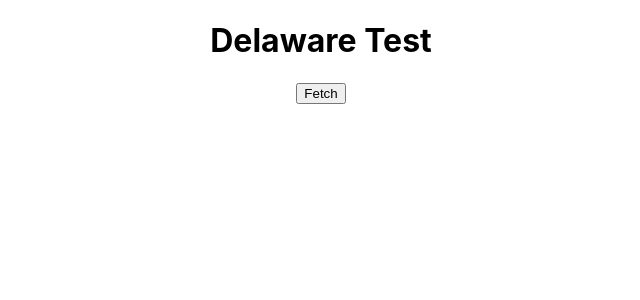
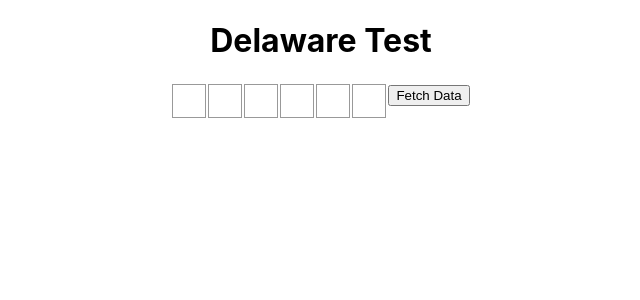
Before and after one commit to AlineLanckneus/delaware-test, a React (Create React App) app: page / in a window 1280 px wide. Shown: the top 300 px of the page, without its empty margins (319-959 px from the left). Built offline with nearby package versions, Linux system fonts and the light colour scheme.

Commit message:
fetching and displaying one single array

```diff
--- a/src/components/Button.js
+++ /dev/null
@@ -1,33 +0,0 @@
-import React from 'react';
-
-class Button extends React.Component {
-  constructor(props) {
-    super(props);
-    this.state = {
-      data: []
-    };
-  }
-
-  fetchDataHandle = () => {
-    fetch(
-      'https://cors-anywhere.herokuapp.com/https://factory-application-dev.azurewebsites.net/home/testendpoint'
-    )
-      .then(response => response.json())
-      .then(result => this.setState({ data: result }))
-      .then(console.log(this.state.data));
-  };
-
-  render() {
-    return (
-      <div>
-        <button onClick={this.fetchDataHandle}>Fetch</button>
-        <tr>
-          {this.state.data.map(item => (
-            <td>{item}</td>
-          ))}
-        </tr>
-      </div>
-    );
-  }
-}
-export default Button;
--- /dev/null
+++ b/src/components/EmptyTable.js
@@ -0,0 +1,16 @@
+import React from 'react';
+
+const EmptyTable = () => {
+  return (
+    <React.Fragment>
+      <td> </td>
+      <td> </td>
+      <td> </td>
+      <td> </td>
+      <td> </td>
+      <td> </td>
+    </React.Fragment>
+  );
+};
+
+export default EmptyTable;
--- /dev/null
+++ b/src/components/FetchData.js
@@ -0,0 +1,47 @@
+import React from 'react';
+import InsertDataInTable from './InsertDataInTable';
+import EmptyTable from './EmptyTable';
+class FetchData extends React.Component {
+  constructor(props) {
+    super(props);
+    this.state = {
+      data: [],
+      displayEmptyTable: true,
+      counter: []
+    };
+  }
+  componentDidMount() {
+    this.setState({ displayEmptyTable: true });
+  }
+  fetchDataHandle = () => {
+    let count = [];
+    fetch(
+      'https://cors-anywhere.herokuapp.com/https://factory-application-dev.azurewebsites.net/home/testendpoint'
+    )
+      .then(response => response.json())
+      .then(result => this.setState({ data: result }));
+    this.setState({ displayEmptyTable: false });
+    count.push(this.state.result);
+  };
+
+  render() {
+    const { data, displayEmptyTable, counter } = this.state;
+    return (
+      <React.Fragment>
+        {this.state.displayEmptyTable ? (
+          <EmptyTable />
+        ) : (
+          <InsertDataInTable
+            data={data}
+              displayEmptyTable={displayEmptyTable}
+              counter={counter}
+          />
+        )}
+        <div>
+          <button onClick={this.fetchDataHandle}>Fetch Data</button>
+        </div>
+      </React.Fragment>
+    );
+  }
+}
+export default FetchData;
--- /dev/null
+++ b/src/components/InsertDataInTable.js
@@ -0,0 +1,16 @@
+import React from 'react';
+
+const InsertDataInTable = props => {
+    let reversedData = [];
+    props.data.reverse().map(item => reversedData.unshift(item));
+
+    return (
+      <React.Fragment>
+        {reversedData.map(d => (
+          <td>{d}</td>
+        ))}
+
+      </React.Fragment>
+    );
+}
+export default InsertDataInTable;
--- a/src/components/Table.js
+++ b/src/components/Table.js
@@ -1,5 +1,5 @@
 import React, { Component } from 'react';
-import Button from '../components/Button';
+import FetchData from './FetchData';
 
 class Table extends Component {
   render() {
@@ -8,7 +8,9 @@ class Table extends Component {
         <table>
           <thead></thead>
           <tbody>
-            <Button />
+            <tr>
+              <FetchData />
+            </tr>
           </tbody>
         </table>
       </div>
--- a/src/index.css
+++ b/src/index.css
@@ -17,6 +17,7 @@ code {
   display: flex;
   justify-content: center;
 }
+
 table{
   width: 75%;
   margin: 0 auto;
```
